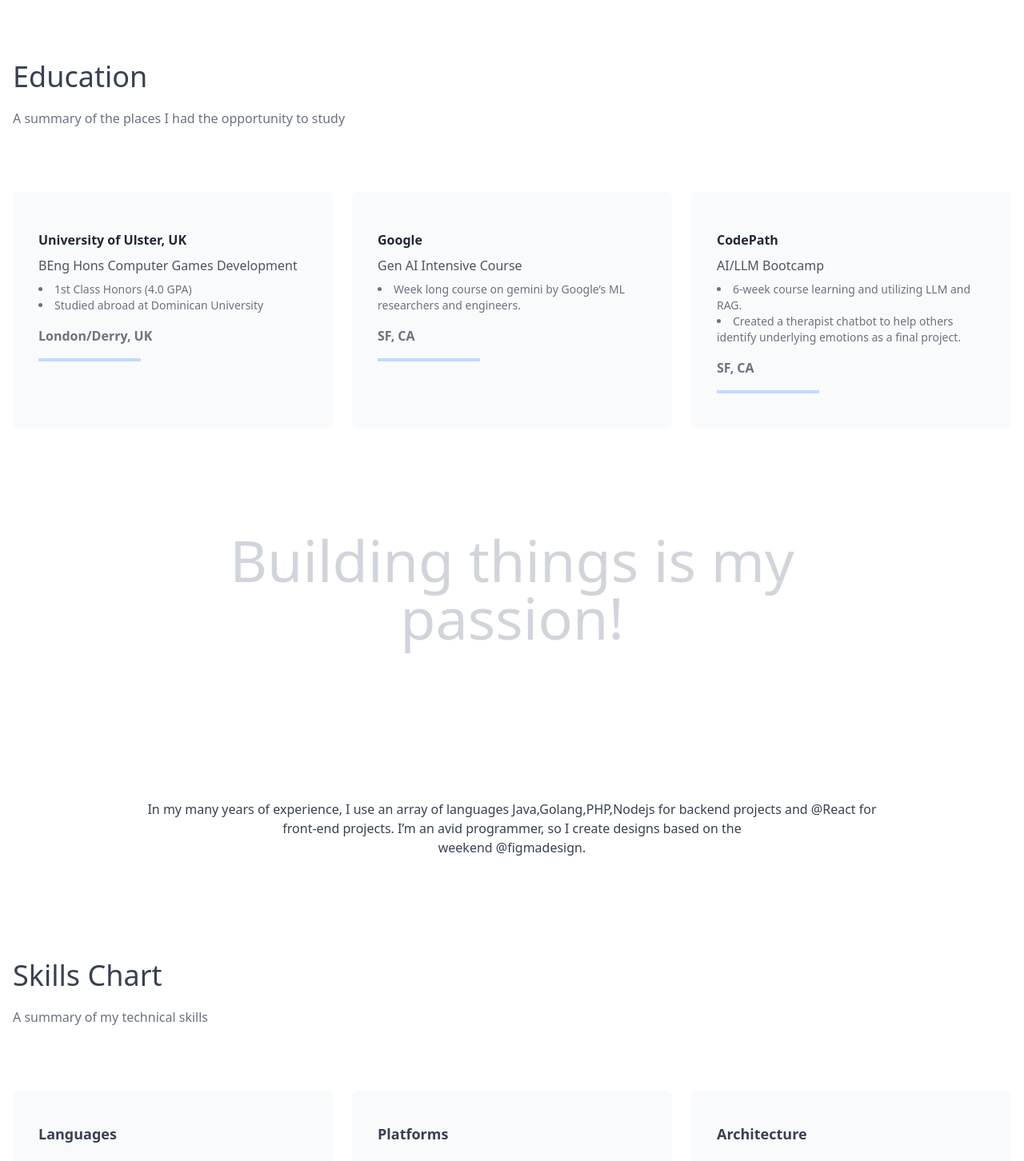
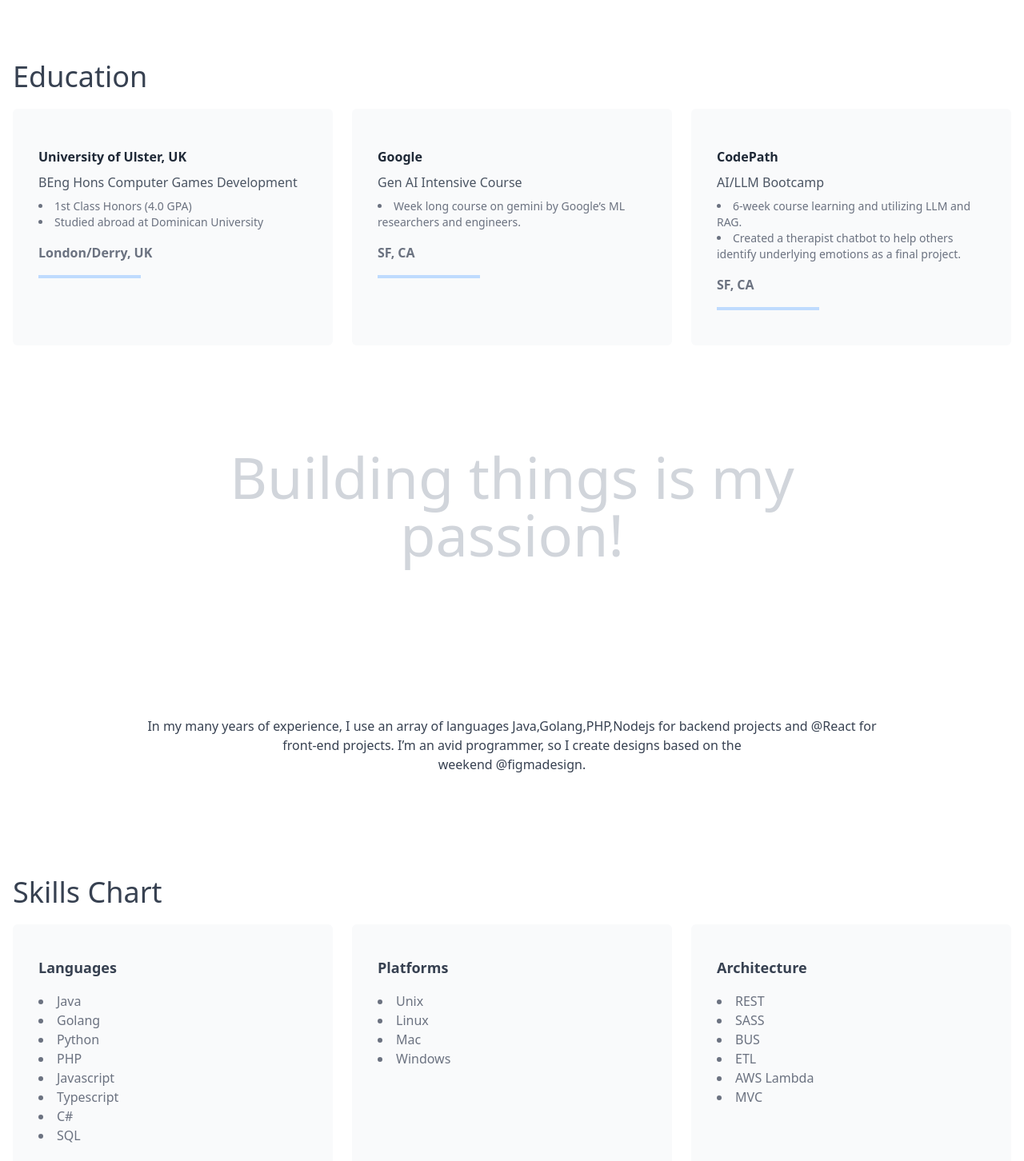
Before and after one commit to joemcerlane/pp, a React (Create React App) app: page / in a window 1280 px wide. Shown: the part 2220-3672 px from the top of the page at 80% size. Built offline with nearby package versions, Linux system fonts and the light colour scheme.

Commit message:
removing unneeded text

```diff
--- a/src/components/Education.js
+++ b/src/components/Education.js
@@ -34,7 +34,6 @@ const Education = () => (
   <section className="py-10 md:py-16">
     <div className="container max-w-screen-xl mx-auto px-4">
       <h1 className="font-medium text-gray-700 text-3xl md:text-4xl mb-5">Education</h1>
-      <p className="font-normal text-gray-500 text-xs md:text-base mb-20">A summary of the places I had the opportunity to study</p>
       <div className="grid grid-cols-1 md:grid-cols-2 lg:grid-cols-3 gap-6">
         {educationItems.map((item, idx) => (
           <div key={idx} className="bg-gray-50 px-8 py-10 rounded-md">
--- a/src/components/Experience.js
+++ b/src/components/Experience.js
@@ -15,7 +15,6 @@ const SkillsChart = () => (
   <section className="py-10 md:py-16">
     <div className="container max-w-screen-xl mx-auto px-4">
       <h1 className="font-medium text-gray-700 text-3xl md:text-4xl mb-5">Skills Chart</h1>
-      <p className="font-normal text-gray-500 text-xs md:text-base mb-20">A summary of my technical skills</p>
       <div className="grid grid-cols-1 md:grid-cols-2 lg:grid-cols-3 gap-6">
         {skills.map((skill, idx) => (
           <div key={idx} className="bg-gray-50 px-8 py-10 rounded-md">
```
